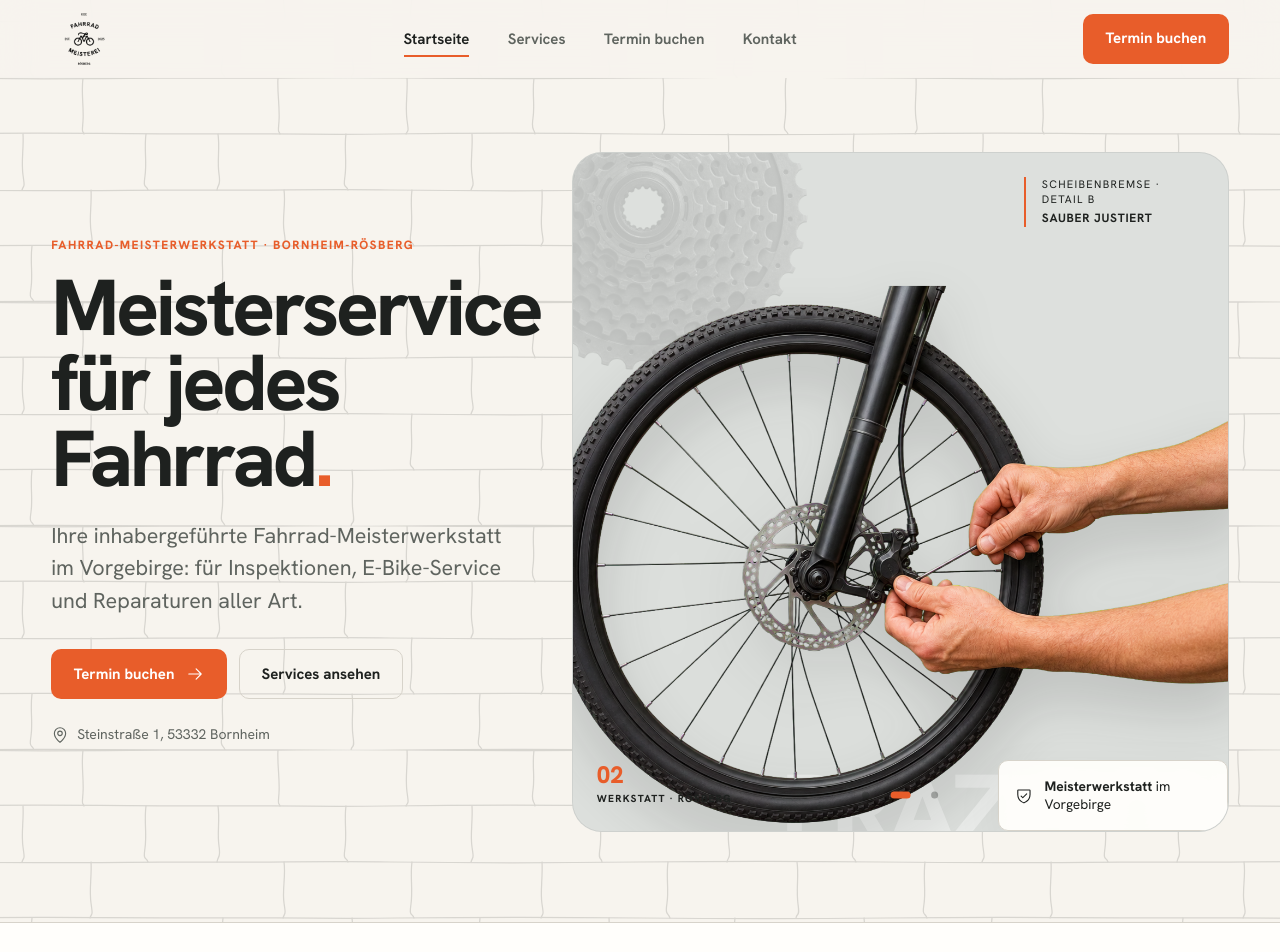
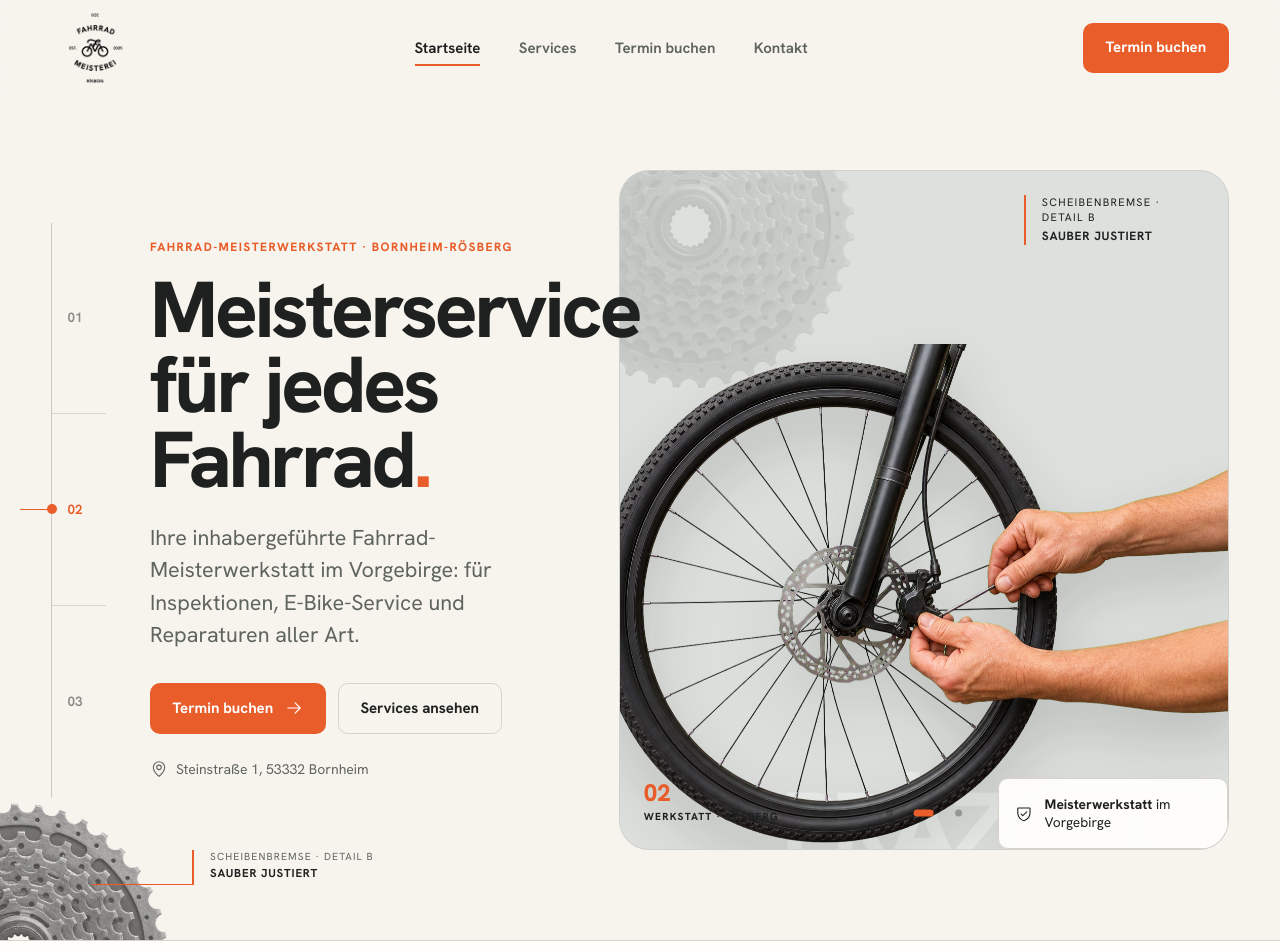
Before and after one commit to mariogottling-glitch/fahrradwerkstat, a React (Vite) app: page / in a window 1280 px wide. Shown: the top 952 px of the page. Built offline with nearby package versions, Linux system fonts and the light colour scheme.

Commit message:
Refine homepage with parts catalogue graphics

```diff
--- a/src/components/BrandLogo.jsx
+++ b/src/components/BrandLogo.jsx
@@ -4,8 +4,8 @@ export function BrandLogo({ light = false, compact = false }) {
       <img
         src="/assets/brand/logo-white.png"
         alt=""
-        width={compact ? 56 : 72}
-        height={compact ? 56 : 72}
+        width={compact ? 88 : 96}
+        height={compact ? 88 : 96}
       />
       <span className="sr-only">Die Fahrradmeisterei</span>
     </span>
--- a/src/pages/HomePage.jsx
+++ b/src/pages/HomePage.jsx
@@ -57,6 +57,20 @@ export function HomePage({ navigate }) {
     <main id="main">
       <section className="home-hero">
         <div className="container home-hero__grid">
+          <div className="hero-catalog-rail" aria-label="Reparaturszenen auswählen">
+            {heroSlides.map((slide, index) => (
+              <button
+                key={slide.id}
+                type="button"
+                className={index === activeHeroSlide ? "is-active" : ""}
+                aria-label={`Szene ${index + 1}: ${slide.title}`}
+                aria-pressed={index === activeHeroSlide}
+                onClick={() => setActiveHeroSlide(index)}
+              >
+                0{index + 1}
+              </button>
+            ))}
+          </div>
           <div className="home-hero__copy">
             <p className="eyebrow">Fahrrad-Meisterwerkstatt · Bornheim-Rösberg</p>
             <h1>Meisterservice für jedes Fahrrad<span>.</span></h1>
@@ -146,6 +160,16 @@ export function HomePage({ navigate }) {
               </div>
             </div>
           </div>
+        </div>
+        <img
+          className="hero-catalog-part"
+          src="/assets/graphics/cassette-cutout.png"
+          alt=""
+          aria-hidden="true"
+        />
+        <div className="hero-catalog-callout" aria-hidden="true">
+          <span>{activeSlide.detail}</span>
+          <strong>{activeSlide.title}</strong>
         </div>
       </section>
 
--- a/src/styles/base.css
+++ b/src/styles/base.css
@@ -16,9 +16,6 @@ body {
   min-height: 100vh;
   overflow-x: hidden;
   background-color: var(--color-bg);
-  background-image: url("/assets/textures/courtyard-brick-lines.svg");
-  background-position: center var(--header-height);
-  background-size: 960px 224px;
   color: var(--color-ink);
   font-family: var(--font-sans);
   font-size: 16px;
@@ -170,12 +167,6 @@ ol {
   background: rgb(232 93 42 / 0.24);
 }
 
-@media (max-width: 760px) {
-  body {
-    background-size: 720px 168px;
-  }
-}
-
 @media (prefers-reduced-motion: reduce) {
   *,
   *::before,
--- a/src/styles/components.css
+++ b/src/styles/components.css
@@ -65,8 +65,8 @@
 
 .brand-logo {
   display: inline-flex;
-  width: 66px;
-  height: 66px;
+  width: 88px;
+  height: 88px;
   align-items: center;
   justify-content: center;
 }
--- a/src/styles/pages.css
+++ b/src/styles/pages.css
@@ -1,4 +1,6 @@
 .home-hero {
+  position: relative;
+  overflow: clip;
   padding-block: clamp(2.5rem, 5vw, 5.5rem) var(--space-20);
 }
 
@@ -6,12 +8,125 @@
   display: grid;
   min-height: 700px;
   align-items: center;
-  gap: clamp(2.5rem, 5vw, 5rem);
-  grid-template-columns: minmax(0, 0.82fr) minmax(0, 1.18fr);
+  gap: clamp(2rem, 3.5vw, 3.75rem);
+  grid-template-columns: 54px minmax(0, 0.82fr) minmax(0, 1.18fr);
 }
 
 .home-hero__copy {
+  position: relative;
   z-index: 2;
+}
+
+.hero-catalog-rail {
+  z-index: 3;
+  display: grid;
+  height: min(575px, 54vw);
+  max-height: 575px;
+  min-height: 470px;
+  align-self: center;
+  border-left: 1px solid rgb(30 33 31 / 0.2);
+  grid-template-rows: repeat(3, 1fr);
+}
+
+.hero-catalog-rail button {
+  position: relative;
+  width: 54px;
+  padding: 0 0 0 0.95rem;
+  border: 0;
+  border-bottom: 1px solid rgb(30 33 31 / 0.14);
+  background: transparent;
+  color: rgb(30 33 31 / 0.5);
+  font-size: 0.84rem;
+  font-weight: 650;
+  text-align: left;
+  cursor: pointer;
+  transition: color var(--duration) var(--ease);
+}
+
+.hero-catalog-rail button:last-child {
+  border-bottom: 0;
+}
+
+.hero-catalog-rail button::before {
+  position: absolute;
+  top: 50%;
+  right: 100%;
+  width: 0;
+  height: 1px;
+  background: var(--color-accent);
+  content: "";
+  transition: width var(--duration) var(--ease);
+}
+
+.hero-catalog-rail button::after {
+  position: absolute;
+  top: calc(50% - 5px);
+  left: -5px;
+  width: 10px;
+  height: 10px;
+  transform: scale(0);
+  border-radius: 50%;
+  background: var(--color-accent);
+  content: "";
+  transition: transform var(--duration) var(--ease);
+}
+
+.hero-catalog-rail button:hover,
+.hero-catalog-rail button.is-active {
+  color: var(--color-accent);
+}
+
+.hero-catalog-rail button.is-active::before {
+  width: 2rem;
+}
+
+.hero-catalog-rail button.is-active::after {
+  transform: scale(1);
+}
+
+.hero-catalog-part {
+  position: absolute;
+  z-index: 0;
+  bottom: -12rem;
+  left: -10rem;
+  width: clamp(20rem, 28vw, 34rem);
+  max-width: none;
+  opacity: 0.72;
+  filter: grayscale(1) contrast(0.9);
+  transform: rotate(-11deg);
+  pointer-events: none;
+}
+
+.hero-catalog-callout {
+  position: absolute;
+  z-index: 2;
+  bottom: 3.5rem;
+  left: max(12rem, calc((100vw - var(--container)) / 2 + 9rem));
+  display: grid;
+  min-width: 220px;
+  padding: 0 0 0.15rem 1rem;
+  border-left: 2px solid var(--color-accent);
+  color: var(--color-ink-soft);
+  font-size: 0.64rem;
+  letter-spacing: 0.11em;
+  line-height: 1.45;
+  text-transform: uppercase;
+}
+
+.hero-catalog-callout::before {
+  position: absolute;
+  right: 100%;
+  bottom: -1px;
+  width: clamp(4rem, 8vw, 8rem);
+  height: 1px;
+  background: var(--color-accent);
+  content: "";
+}
+
+.hero-catalog-callout strong {
+  color: var(--color-ink);
+  font-size: 0.72rem;
+  letter-spacing: 0.07em;
 }
 
 .home-hero h1 {
@@ -270,11 +385,12 @@
 
 .quick-service-grid a {
   display: grid;
-  min-height: 150px;
-  padding: var(--space-5);
+  min-height: 104px;
+  padding: var(--space-4);
   border-right: var(--border);
-  gap: var(--space-4);
-  grid-template-rows: auto 1fr auto;
+  align-items: center;
+  gap: var(--space-3);
+  grid-template-columns: auto 1fr auto;
   text-decoration: none;
   transition:
     background var(--duration) var(--ease),
@@ -297,9 +413,8 @@
 .quick-service-grid .quick-service__label {
   display: grid;
   max-width: 120px;
-  align-self: end;
   gap: var(--space-1);
-  font-size: 0.95rem;
+  font-size: 0.86rem;
   font-weight: 650;
   line-height: 1.25;
 }
--- a/src/styles/responsive.css
+++ b/src/styles/responsive.css
@@ -34,7 +34,7 @@
 
 @media (max-width: 980px) {
   :root {
-    --header-height: 72px;
+    --header-height: 82px;
   }
 
   .desktop-nav {
@@ -68,6 +68,22 @@
 
   .home-hero__grid {
     min-height: auto;
+    grid-template-columns: 1fr;
+  }
+
+  .hero-catalog-rail {
+    display: none;
+  }
+
+  .hero-catalog-part {
+    bottom: -9rem;
+    left: -11rem;
+    width: 28rem;
+    opacity: 0.25;
+  }
+
+  .hero-catalog-callout {
+    display: none;
   }
 
   .home-hero__copy {
@@ -164,8 +180,8 @@
   }
 
   .brand-logo {
-    width: 56px;
-    height: 56px;
+    width: 64px;
+    height: 64px;
   }
 
   .header-booking {
@@ -284,6 +300,8 @@
     min-height: 138px;
     border-right: var(--border) !important;
     border-bottom: var(--border);
+    gap: var(--space-3);
+    grid-template-columns: auto 1fr auto;
   }
 
   .quick-service-grid a:nth-child(even) {
--- a/src/styles/tokens.css
+++ b/src/styles/tokens.css
@@ -55,7 +55,7 @@
   --container-wide: 1440px;
   --container-text: 760px;
   --gutter: clamp(1.25rem, 4vw, 4rem);
-  --header-height: 78px;
+  --header-height: 96px;
   --ease: cubic-bezier(0.2, 0.8, 0.2, 1);
   --duration-fast: 140ms;
   --duration: 220ms;
```
Also changed, not shown: public/assets/textures/courtyard-brick-lines.svg (deleted), 1 other file (tests, documents, lock files or other folders).
